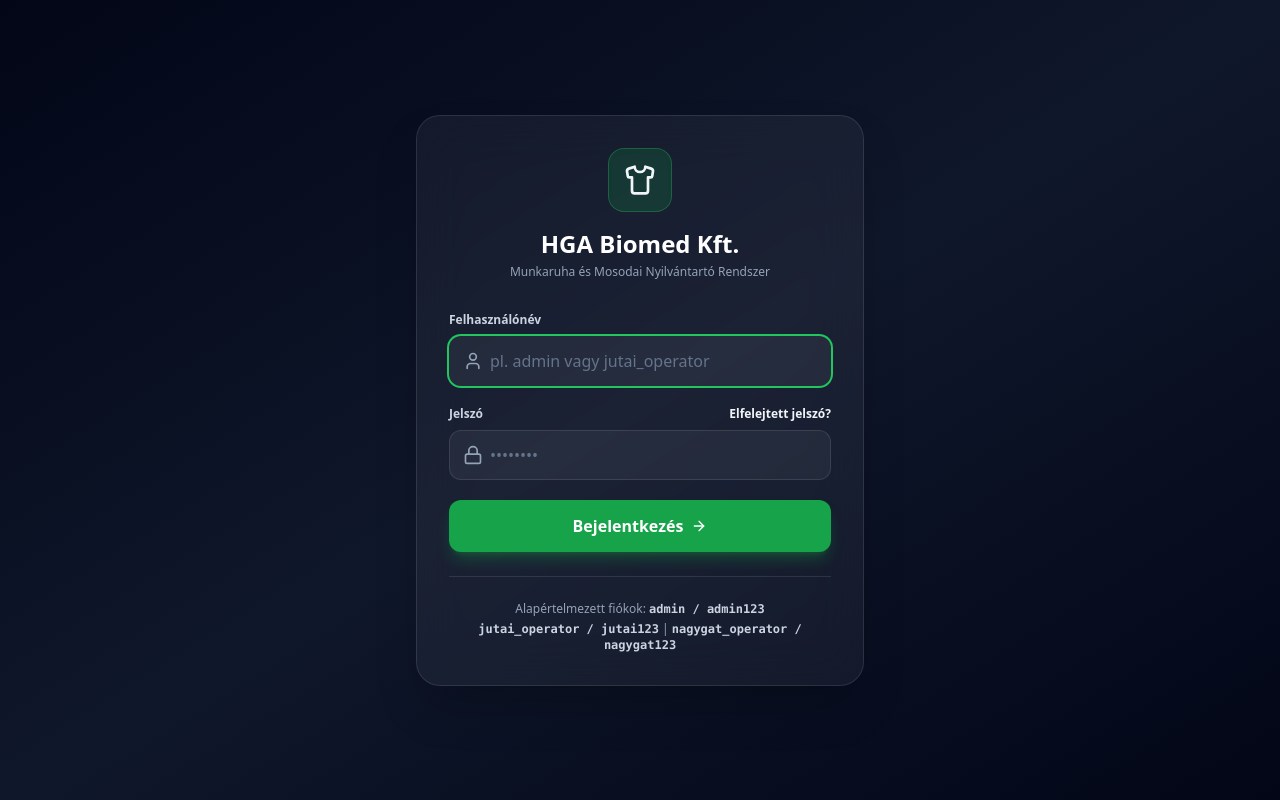
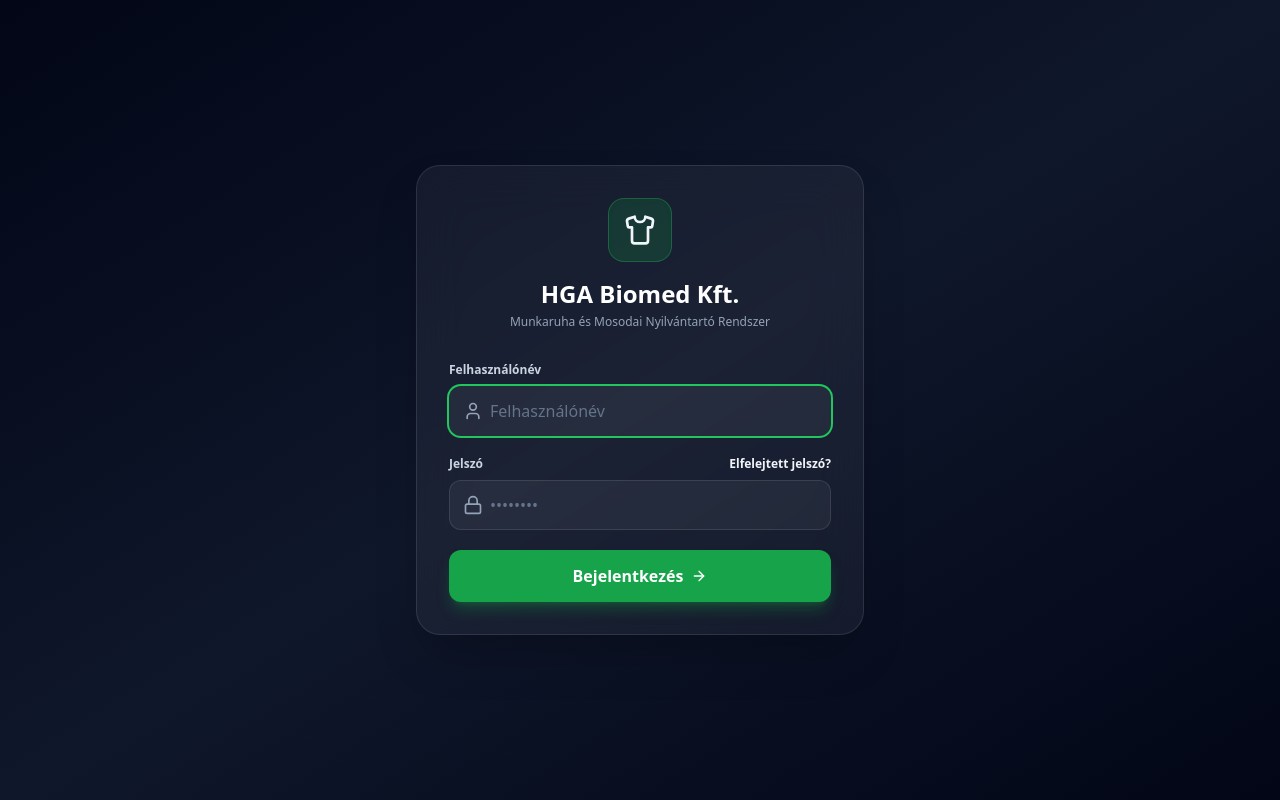
Before and after one commit to eurocreativity/munkaruha-hga, a PHP site: page /login.php in a window 1280 px wide. Run offline with PHP 8.4, Linux system fonts and the light colour scheme; data comes from the database, SQL or seed files in the repository; some libraries are stand-ins or nearby versions.

Commit message:
Remove default account credentials and passwords from login screen

```diff
--- a/login.php
+++ b/login.php
@@ -108,7 +108,7 @@ if ($_SERVER['REQUEST_METHOD'] === 'POST') {
           </span>
           <input type="text" name="username" required autocomplete="username" autofocus
             class="w-full pl-10 pr-4 py-3 bg-white/5 border border-white/10 rounded-xl text-white placeholder-slate-500 focus:outline-none focus:ring-2 focus:ring-brand-500 focus:border-transparent transition-all"
-            placeholder="pl. admin vagy jutai_operator">
+            placeholder="Felhasználónév">
         </div>
       </div>
 
@@ -133,11 +133,6 @@ if ($_SERVER['REQUEST_METHOD'] === 'POST') {
         <i data-lucide="arrow-right" class="w-4 h-4"></i>
       </button>
     </form>
-
-    <div class="mt-6 pt-6 border-t border-white/10 text-xs text-slate-400 text-center space-y-1">
-      <p>Alapértelmezett fiókok: <span class="font-mono text-slate-300 font-semibold">admin / admin123</span></p>
-      <p><span class="font-mono text-slate-300 font-semibold">jutai_operator / jutai123</span> | <span class="font-mono text-slate-300 font-semibold">nagygat_operator / nagygat123</span></p>
-    </div>
   </div>
 
   <script>
```
Also changed, not shown: public/index.html (+1 -6 lines).
